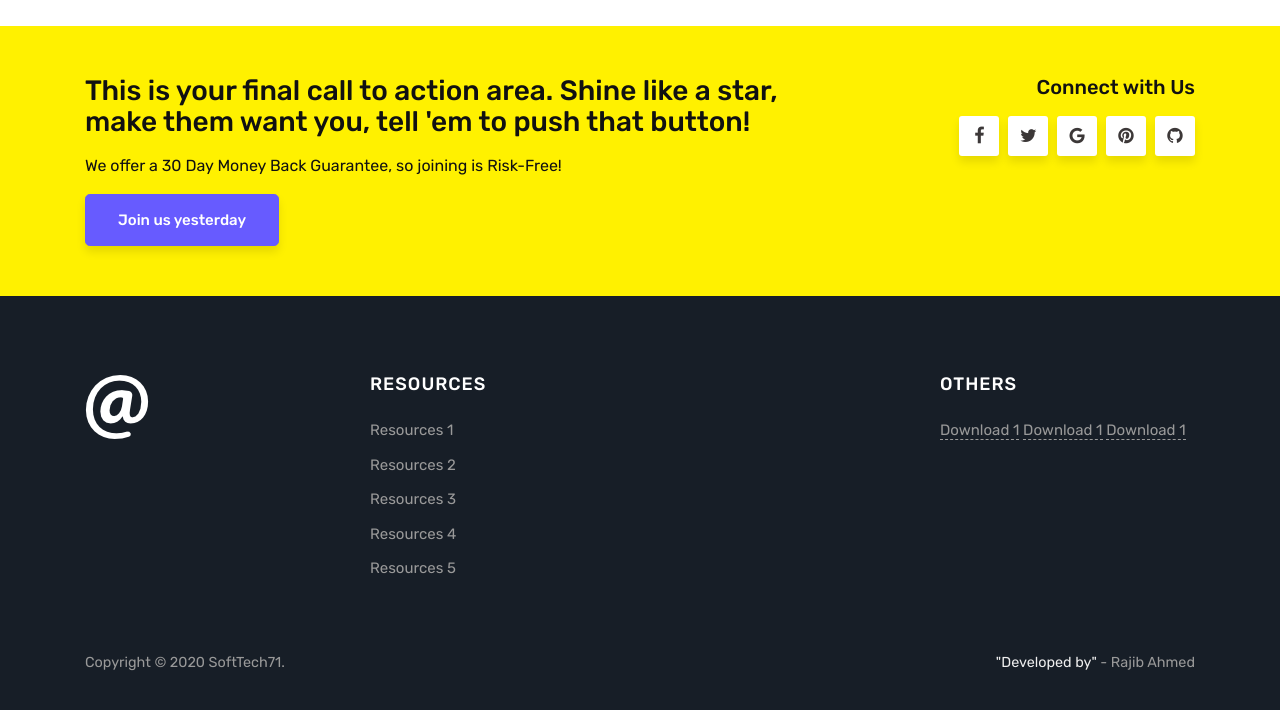
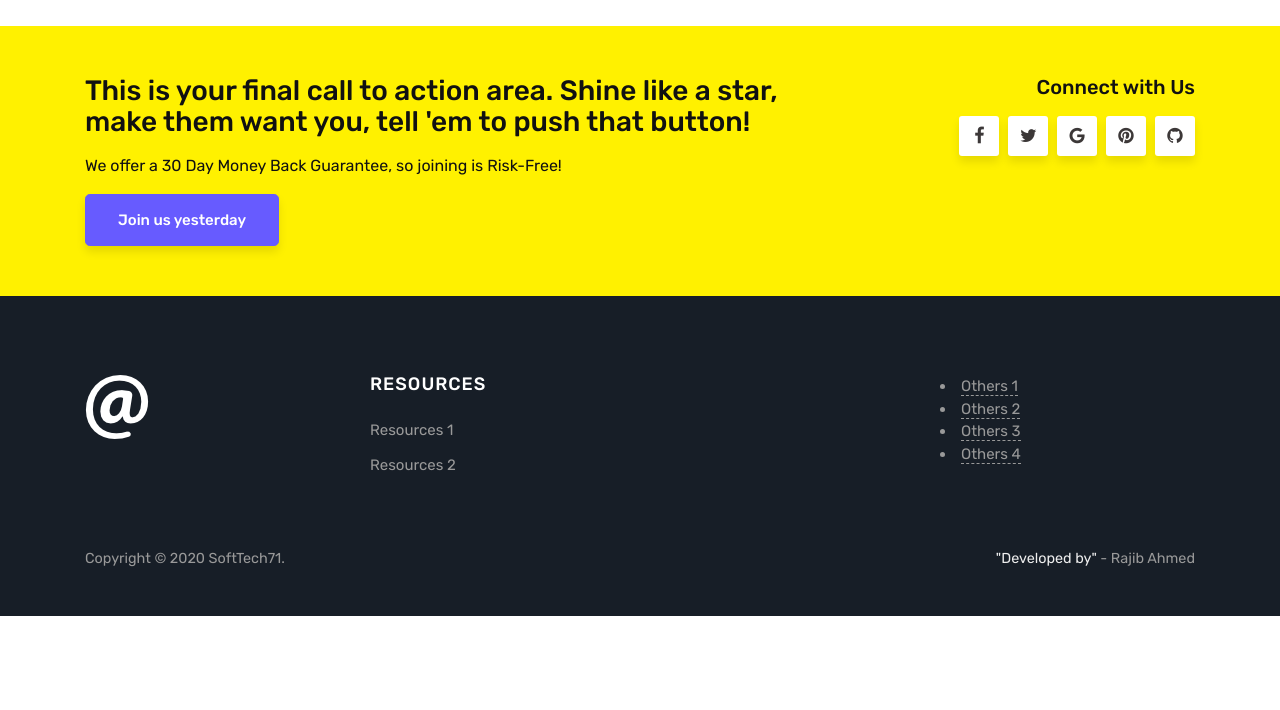
Before and after one commit to softtech71/softtech71.github.io, a Jekyll site: the page built from index.html, in a window 1280 px wide and 900 px high, scrolled down 974 px, cut to the strip 181-891 px from the top of the window. Built offline with Jekyll 4.4.1, drawn with Linux system fonts in a browser that asks for light colours; the list of posts is cut into pages by our own code; after the commit the page ends 1771 px from its top, so only the background shows below that.

Commit message:
Updated footer

```diff
--- a/_layouts/default.html
+++ b/_layouts/default.html
@@ -156,9 +156,7 @@
                 <ul>
                 <li><a target="_blank" href="#">Resources 1</a></li>
                 <li><a target="blank" href="#">Resources 2</a></li>
-                <li><a target="blank" href="#">Resources 3</a></li>
-                <li><a target="blank" href="#">Resources 4</a></li>
-                <li><a target="blank" href="#">Resources 5</a></li>
+
                 </ul>
                 </div>
                 </div>
@@ -169,10 +167,11 @@
 
                 <div class="col-sm-3">
                 <div class="footer-widget textwidget">
-                    <h5 class="title">Others</h5>
-                    <a href="#">Download 1</a>
-                    <a href="#">Download 1</a>
-                    <a href="#">Download 1</a>
+                    <li><a target="blank" href="#">Others 1</a></li>
+                    <li><a target="blank" href="#">Others 2</a></li>
+                    <li><a target="blank" href="#">Others 3</a></li>
+                    <li><a target="blank" href="#">Others 4</a></li>
+
                 </div>
                 </div>
             </div>
```
